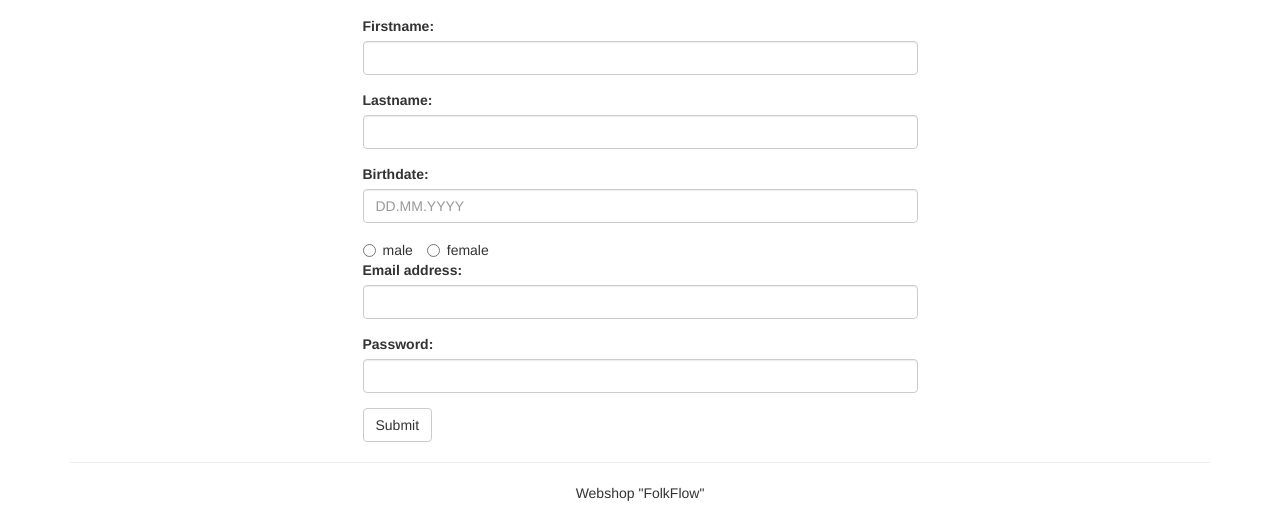
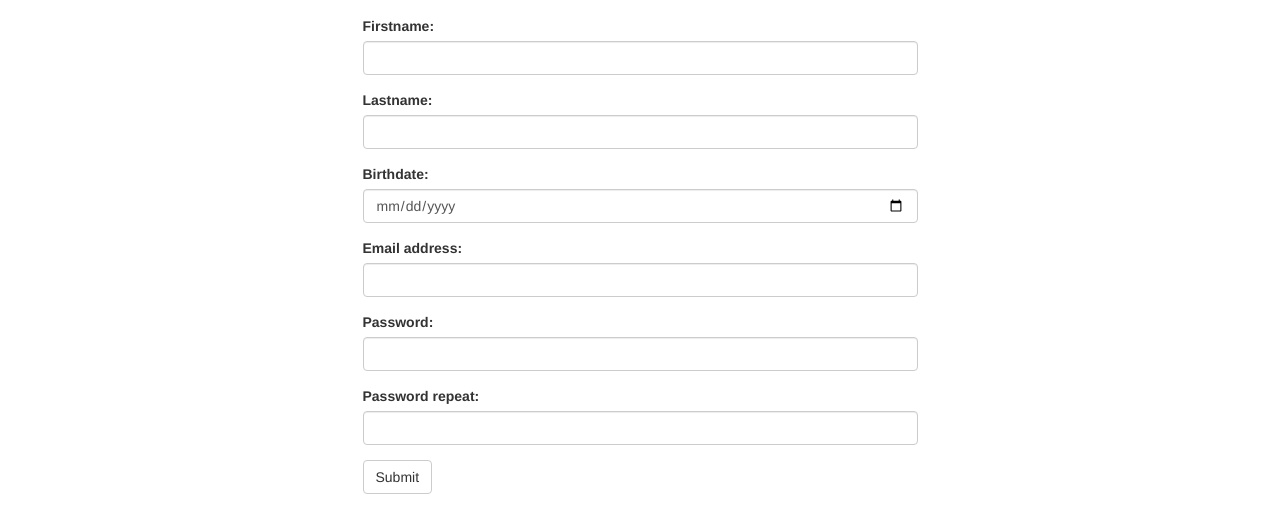
Before and after one commit to pjetrododani/FolkFlowWebshop, a PHP site: page /signup.php in a window 1280 px wide. Shown: the part 326-839 px from the top of the page. Run offline with PHP 8.4, Linux system fonts and the light colour scheme; some libraries are stand-ins or nearby versions.

Commit message:
Add files via upload

```diff
--- a/signup.php
+++ b/signup.php
@@ -3,7 +3,7 @@
 
 <head>
 
-  <title>Webshop </title>
+  <title>Sign up Webshop </title>
   <meta charset="utf-8">
   <meta name="viewport" content="width=device-width, initial-scale=1">
   <script src="https://ajax.googleapis.com/ajax/libs/jquery/1.12.0/jquery.min.js"></script>
@@ -35,7 +35,7 @@
         <div class="row">
 
 			<div class="col-md-12 col-lg-6 col-lg-offset-3">
-				<form role="form" method="POST" action="signup.php">
+				<form role="form" method="POST" action="?register=1">
 					<div class="form-group">
 						<label for="vname">Firstname:</label>
 						<input type="text" class="form-control" id="vname" name="vname">
@@ -46,86 +46,85 @@
 					</div>
 					<div class="form-group">
 						<label for="gebtag">Birthdate:</label>
-						<input type="text" class="form-control" id="gebtag" name="birthdate" placeholder="DD.MM.YYYY">
+						<input type="DATE" class="form-control" id="gebtag" name="gebtag" >
 					</div>
 
-					<label class="radio-inline"><input type="radio" name="geschlecht" value="m">male</label>
-					<label class="radio-inline"><input type="radio" name="geschlecht" value="f">female</label>
+
 
 					<div class="form-group">
 						<label for="email">Email address:</label>
 						<input type="email" class="form-control" id="email" name="email">
 					</div>
 					<div class="form-group">
-						<label for="pwd">Password:</label>
+						<label for="password">Password:</label>
 						<input type="password" class="form-control" id="password" name="password">
+					</div>
+					<div class="form-group">
+						<label for="pwd">Password repeat:</label>
+						<input type="password" class="form-control" id="password" name="password2">
 					</div>
 						<button type="submit" class="btn btn-default" name="sub">Submit</button>
 				</form>
 
 				<!-- Formular verarbeiten -->
 				<?php
-					if(isset($_POST['sub'])) {
+				$showFormular = true; //Variable ob das Registrierungsformular anezeigt werden soll
+				require 'dbconnect.php';
+				if(isset($_GET['register'])) {
+				 $error = false;
+				 $vname = $_POST['vname'];
+				 $fname = $_POST['fname'];
+				 $email = $_POST['email'];
+				 $password = $_POST['password'];
+				 $password2 = $_POST['password2'];
+				 $gebtag = $_POST['gebtag'];
+				 //$geschlecht = $_POST['geschlecht'];
 
-						// DB verbinden
-						/*require('dbconnect.php');
+				 if(!filter_var($email, FILTER_VALIDATE_EMAIL)) {
+				 echo 'Bitte eine gültige E-Mail-Adresse eingeben<br>';
+				 $error = true;
+				 }
+				 if(strlen($password) == 0) {
+				 echo 'Bitte ein Passwort angeben<br>';
+				 $error = true;
+				 }
+				 if($password != $password2) {
+				 echo 'Die Passwörter müssen übereinstimmen<br>';
+				 $error = true;
+				 }
 
+				 //Überprüfe, dass die E-Mail-Adresse noch nicht registriert wurde
+				 if(!$error) {
+				 $statement = $pdo -> prepare("SELECT * FROM user WHERE email = :email ");
+				 $result = $statement->execute(array('email' => $email));
+				 $user = $statement->fetch();
 
+				 if($user !== false) {
+				 echo 'Diese E-Mail-Adresse ist bereits vergeben<br>';
+				 $error = true;
+				 }
+				 }
 
-						// Insert-Statement 1
-						$insert1 = "INSERT INTO user VALUES (?,?,?,?,?)";
+				 				 //Keine Fehler, wir können den Nutzer registrieren
+				 if(!$error) {
+				 $password_hash = password_hash($password, PASSWORD_DEFAULT);
 
-						$sth1 = $dbh->prepare($insert1);
+				 $statement = $pdo->prepare("INSERT INTO user (vname, fname, email, password, gebtag ) VALUES (:vname, :fname, :email, :password, :gebtag)");
+				 $result = $statement->execute(array('vname' => $vname,'fname' => $vname, 'email' => $email, 'password' => $passwort_hash, 'gebtag' => $gebtag));
 
-						$pwdencrypt=password_hash($_POST['password'], PASSWORD_DEFAULT);
+				 if($result) {
+				 echo 'Du wurdest erfolgreich registriert. <a href="login.php">Zum Login</a>';
+				 $showFormular = false;
+				 } else {
+				 echo 'Beim Abspeichern ist leider ein Fehler aufgetreten<br>';
+				 }
+				 }
 
-						$sth1->bindParam(1, $_POST['vname']);
-						$sth1->bindParam(2, $_POST['fname']);
-						$sth1->bindParam(3, $_POST['email']);
-						$sth1->bindParam(4, $PassHash);
-						$sth1->bindParam(5, $_POST['geschlecht']);
-
-						$sth1->exec();
-						echo "Sign up successfully";
-
-
-						//SELECT-Statement
-						$select = "SELECT idU  FROM user WHERE email = ? ";
-
-						$sth2 = $dbh->prepare($select);
-
-						$sth2->bindParam(1, $_POST['email']);
-
-						$sth2->execute();
-
-						$result = $sth2->fetch(PDO::FETCH_ASSOC);
-						$idU = $result('idU'); */
-						$db_host = "localhost";
-						$db_user = "root";
-						$db_passwort = "";
-						$db_name = "folkflow";
-						mysql_connect("$db_host","$db_user","$db_passwort") or die
-						("Keine Verbindung moeglich");
-						mysql_select_db("$db_name") or die ("Die Datenbank existiert nicht.");
-						$vorname = $_POST['vname'];
-						$nachname = $_POST['fname'];
-						$email = $_POST['email'];
-						$psw = $_POST['password'];
-						$gebtag = $_POST['gebtag'];
-						$geschl = $_POST['geschlecht'];
-						if(strlen($vorname)>2 && strlen($nachname)>2){
-						$sql = 'INSERT INTO user (vname, fname, email, password, gebtag, geschlecht) VALUES ("'.$vorname.'","'.$nachname.'", "'.$email.'", "'.$psw.'",
-						"'.$gebtag.'","'.$geschl.'")';
-						$eintragen = mysql_query($sql) or die("Fehler: ".mysql_error());
-							 echo 'Der Eintrag war erfolgreich';
-						} else {
-							 echo 'Ihre Angaben sind fehlerhaft.';
-						}
 
 
 						// DB schliessen
 						$dbh = null;
-					}
+
 				?>
 			</div>
 
@@ -148,6 +147,7 @@
 
     <!-- Bootstrap Core JavaScript -->
     <script src="js/bootstrap.min.js"></script>
-
+<?php }
+ ?>
 </body>
 </html>
```
